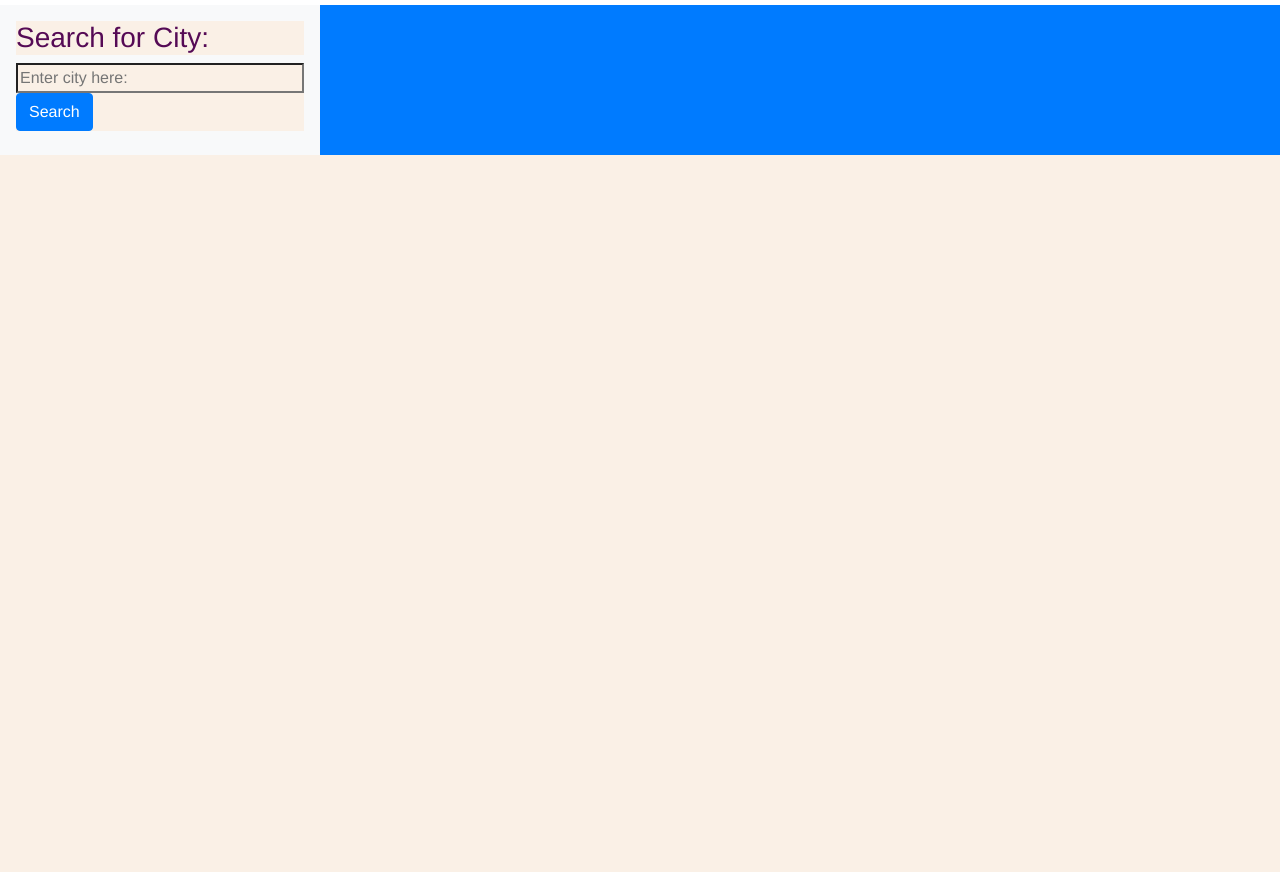
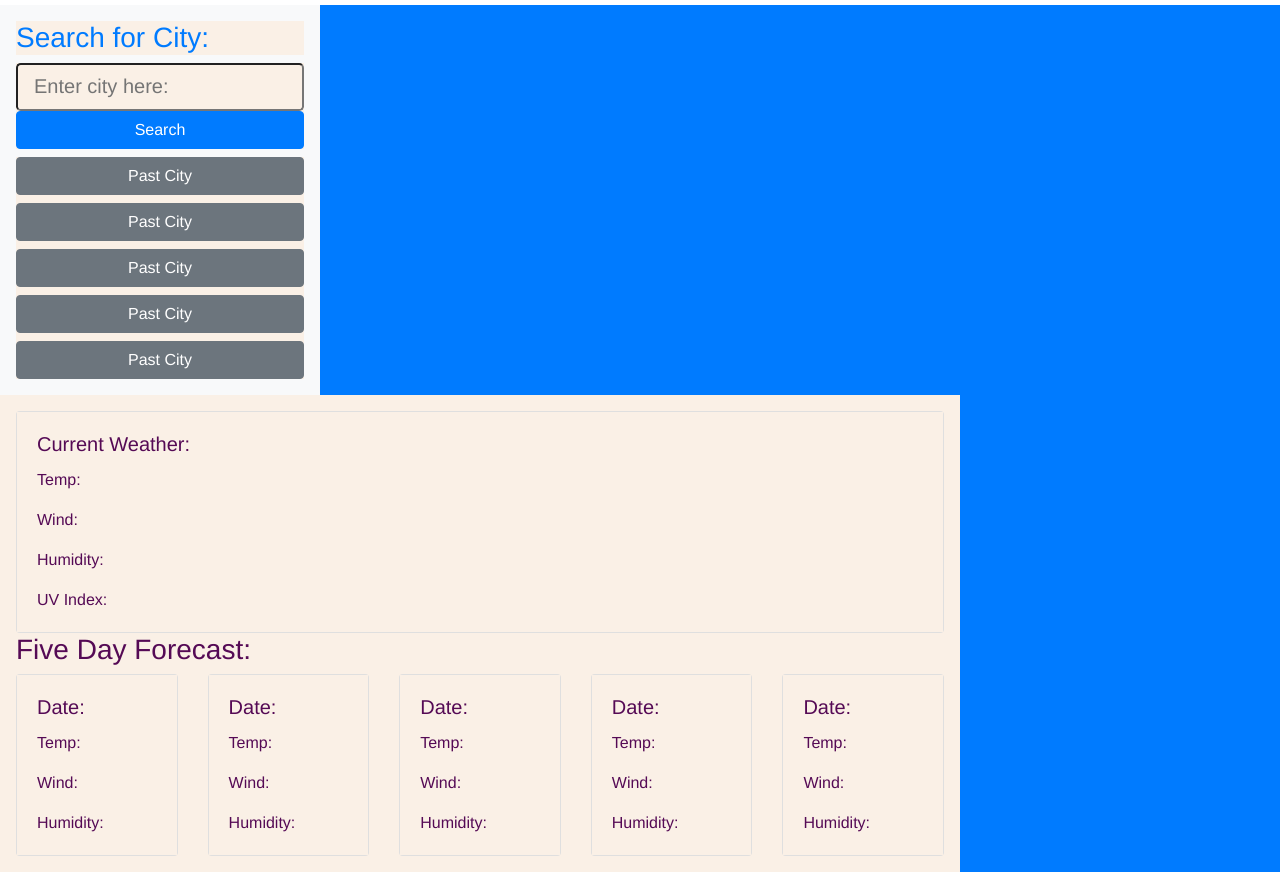
Before and after one commit to MikiWolfe/The-Weather, a plain HTML site: page index.html in a window 1280 px wide. Shown: the part 102-974 px from the top of the page. Before the commit the page ends 800 px from the top, so only its background shows below. Drawn offline with nearby package versions, Linux system fonts and the light colour scheme.

Commit message:
styling changes to page

```diff
--- a/assests/script/script.js
+++ b/assests/script/script.js
@@ -1,40 +1,43 @@
+const button = document.getElementById("#btn");
+const searchFormEl = document.getElementById("#search-form");
+let pastSearch = document.getElementById("#past-search-btns");
+const currentWeatherEl = document.getElementById("#currentWeather");
+let currentWeatherHeader = document.getElementById("#currentWeatherHeader");
+let fiveDayForecastEl = document.getElementById("#fiveDayForecast");
 
-const button =document.getElementById("#btn")
-const searchFormEl = document.getElementById("#search-form")
+let searchCityHistory = [];
 const myAPIKey = "e18c8f36cfe444e519c94f2dc3231355"; // just in case ;
 
+$("#search-form").submit(function (e) {
+// document.forms["search-form"].submit();
+  e.preventDefault();
+let userCity = $("#search-input").val();
+    $('#searchCityHistory').push(userCity);
 
-$("#search-form").submit( function (e) {
-  e.preventDefault();
-  let userCity = $("#search-input").val();
+
   let geoRequestURL = `http://api.openweathermap.org/geo/1.0/direct?q=${userCity}&limit=5&appid=e18c8f36cfe444e519c94f2dc3231355`;
 
-  fetch(geoRequestURL)
-  .then(async function (responce) {
-    const data= await responce.json();
+  fetch(geoRequestURL).then(async function (responce) {
+    const data = await responce.json();
+    const lat = data[0].lat;
+    const lon = data[0].lon;
+    oneCall(lat, lon);
+  });
+});
+function oneCall(lat, lon) {
+  var weatherRequestURL = `https://api.openweathermap.org/data/2.5/onecall?lat=${lat}&lon=${lon}&exclude=alerts,minutely,hourly,daily&units=imperial&appid=e18c8f36cfe444e519c94f2dc3231355`;
+  fetch(weatherRequestURL).then(async function (response) {
+    const data = await response.json();
 
     console.log(data);
-    const lat = data[0].lat;
-    const lon = data[0].lon;
+    return;
 
-    console.log("lat and lon", lat, lon);
-    oneCall(lat, lon)
-  })
-
-});
-
-function oneCall(lat, lon){
-      var weatherRequestURL = `https://api.openweathermap.org/data/2.5/onecall?lat=${lat}&lon=${lon}&exclude=alerts,minutely,hourly,daily&units=imperial&appid=e18c8f36cfe444e519c94f2dc3231355`;
-      fetch(weatherRequestURL)
-        .then(async function(response){
-        const data = await response.json();
-
-        console.log(data)
-// let htlm =data.data.map(current =>{
-  // return 'current' + current.temp
-// })
-// render(data){}'The Weather today for' + 'userCity' ':'
-
-
-
-})}
+    function printResults(data) {
+      currentWeatherHeader.textContent = data.title;
+      currentWeatherEl.append(currentWeatherHeader);
+      console.log(userCity)
+    }
+    // render() data to currentWeatherEl
+    printResults();
+  });
+}
--- a/index.html
+++ b/index.html
@@ -1,48 +1,115 @@
 <!DOCTYPE html>
 <html lang="en">
+
 <head>
   <meta charset="UTF-8" />
   <meta http-equiv="X-UA-Compatible" content="IE=edge" />
   <meta name="viewport" content="width=device-width, initial-scale=1.0" />
+
   <link rel="stylesheet" href="assests/style/style.css" />
-
   <link rel="stylesheet" href="https://stackpath.bootstrapcdn.com/bootstrap/4.3.1/css/bootstrap.min.css"
     integrity="sha384-ggOyR0iXCbMQv3Xipma34MD+dH/1fQ784/j6cY/iJTQUOhcWr7x9JvoRxT2MZw1T" crossorigin="anonymous">
 
   <script src="https://code.jquery.com/jquery-1.12.4.js"></script>
   <script src="https://code.jquery.com/ui/1.12.1/jquery-ui.js"></script>
+
   <title>The Weather</title>
 </head>
 
 <body>
   <h1 class="h1">The Weather</h1>
 
-    <div
-      id="container"
-      class="
-        flex-row
-        align-start
-        align-stretch-md
-        align-content-start
-        align-content-stretch-md
-        min-100-vh
-        bg-primary
-      "
-    >
+
+
+  <div class="flex-row align-start align-stretch-md align-content-start align-content-stretch-md min-100-vh bg-primary">
     <div class="col-12 col-md-3 bg-light p-3">
-        <h3>Search for City:</h3>
+      <h3 class="text-primary">Search for City:</h3>
       <form id="search-form" type="submit" class="mb-2">
-          <input
-            id="search-input"
-            class="form-input w-100"
-            type="text"
-            placeholder="Enter city here:"
-          />
-          <button id="btn" type="submit" class="btn btn-primary">Search</button>
+        <input id="search-input" class=" form-control-lg form-input w-100" type="text" placeholder="Enter city here:">
+
+        <button id="btn" type="submit" class="btn btn-primary btn-block">Search</button>
       </form>
+      <div id="past-search-btns">
+        <button class="btn btn-secondary btn-block">Past City</button>
+        <button class="btn btn-secondary btn-block">Past City</button>
+        <button class="btn btn-secondary btn-block">Past City</button>
+        <button class="btn btn-secondary btn-block">Past City</button>
+        <button class="btn btn-secondary btn-block">Past City</button>
       </div>
     </div>
 
+ <div class="col-12 col-md-9 p-3 text-light">
+    <span id="result-text">
+      <div id="result-content">
+
+    <div id="currentWeather" class="card">
+      <div class="card-body">
+        <h5 id="currentWeatherHeader" class="card-title">Current Weather:</h5>
+        <p class="card-text">Temp:</p>
+        <p class="card-text">Wind:</p>
+        <p class="card-text">Humidity:</p>
+        <p class="card-text">UV Index:</p>
+      </div>
+    </div>
+  </div> </span>
+
+  <div id="fiveDayForecast">
+        <h3>Five Day Forecast:</h3>
+        <div class="card-deck">
+          <div class="card">
+
+            <div class="card-body">
+              <h5 class="card-title">Date:</h5>
+              <p class="card-text">Temp:</p>
+              <p class="card-text">Wind:</p>
+              <p class="card-text">Humidity:</p>
+
+            </div>
+
+          </div>
+          <div class="card">
+            <div class="card-body">
+              <h5 class="card-title">Date:</h5>
+              <p class="card-text">Temp:</p>
+              <p class="card-text">Wind:</p>
+              <p class="card-text">Humidity:</p>
+
+            </div>
+
+          </div>
+          <div class="card">
+            <div class="card-body">
+              <h5 class="card-title">Date:</h5>
+              <p class="card-text">Temp:</p>
+              <p class="card-text">Wind:</p>
+              <p class="card-text">Humidity:</p>
+
+            </div>
+          </div>
+
+          <div class="card">
+            <div class="card-body">
+              <h5 class="card-title">Date:</h5>
+              <p class="card-text">Temp:</p>
+              <p class="card-text">Wind:</p>
+              <p class="card-text">Humidity:</p>
+            </div>
+          </div>
+
+          <div class="card">
+            <div class="card-body">
+              <h5 class="card-title">Date:</h5>
+              <p class="card-text">Temp:</p>
+              <p class="card-text">Wind:</p>
+              <p class="card-text">Humidity:</p>
+            </div>
+          </div>
+
+        </div>
+      </div>
+  </div>
+</div>
   <script src="assests/script/script.js"></script>
 </body>
+
 </html>
```
Also changed, not shown: 1 other file. Lines whose indentation alone changed are shown as unchanged.
